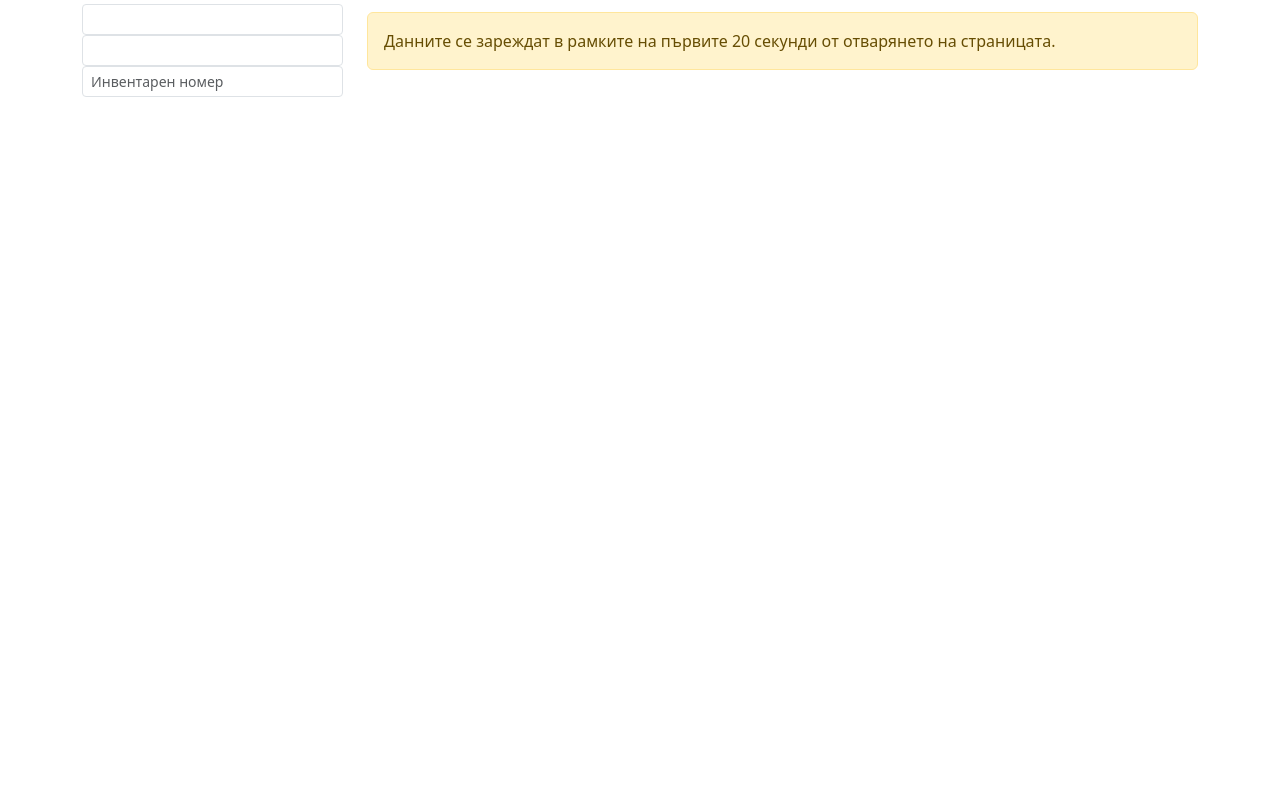
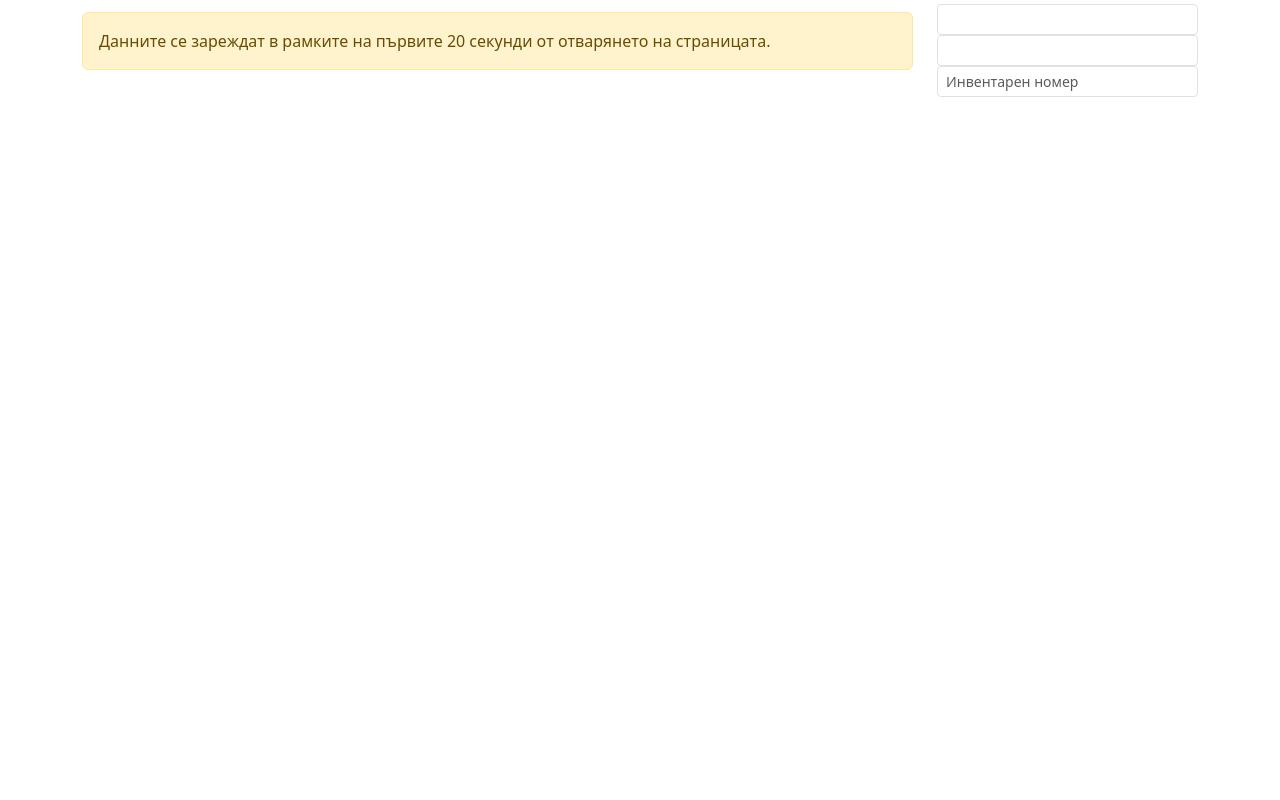
Before and after one commit to Dimitar5555/sofiatraffic-livemap, a website: page docs/index.html in a window 1280 px wide. Shown: the top 800 px of the page. Drawn offline with nearby package versions, Linux system fonts and the light colour scheme; no server answers.

Commit message:
Reorder elements when using narrow device

```diff
--- a/docs/index.html
+++ b/docs/index.html
@@ -35,7 +35,7 @@
 <body class="py-1">
     <div class="container mb-3">
         <div class="row">
-            <div id="left_col" class="col-12 col-md-3 d-flex flex-column">
+            <div id="left_col" class="col-12 col-md-3 d-flex flex-column order-last order-md-1">
                 <div class="pb-2">
                     <select id="vehicle_type" onchange="apply_filters()" class="form-control form-control-sm"></select>
                     <select id="vehicle_depot" onchange="apply_filters()" class="form-control form-control-sm"></select>
```
